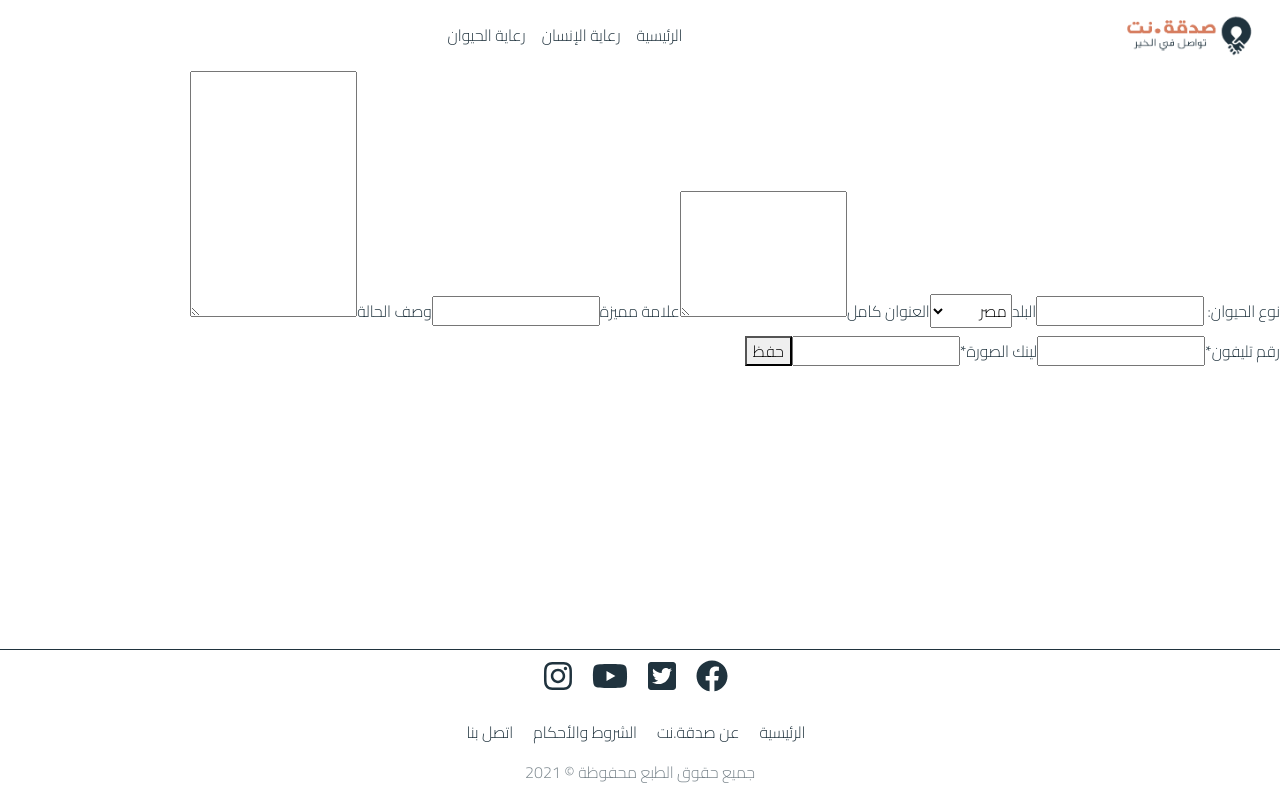
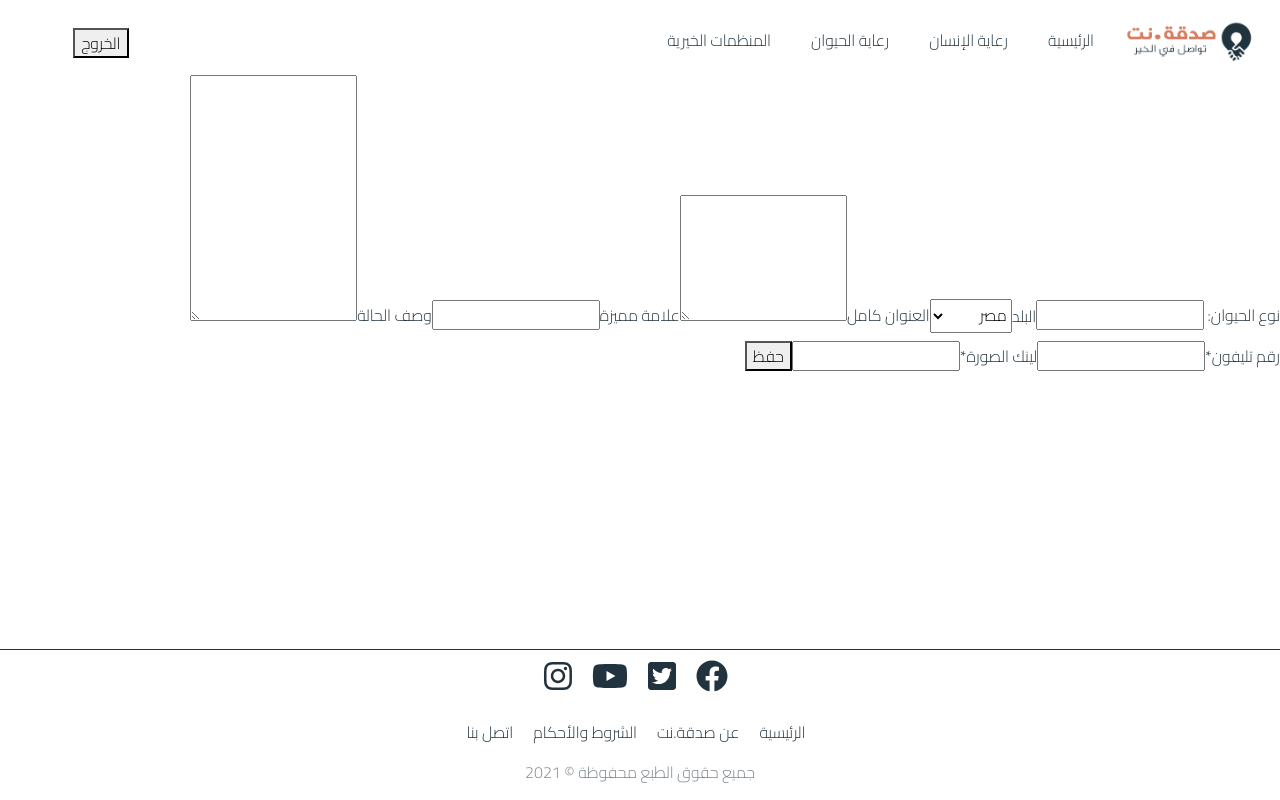
Before and after one commit to fatmaMGomaa/sdqh-frontend-v2, a React (Create React App) app: page /addcase in a window 1280 px wide. Built offline with nearby package versions, Linux system fonts and the light colour scheme; no server answers.

Commit message:
auth_provider, header and user_profile

```diff
--- a/src/App.js
+++ b/src/App.js
@@ -12,13 +12,15 @@ import login from './components/Forms/LogIn/LogIn';
 import EditUser from './components/Forms/EditUser/EditUser';
 import UserProfile from './components/UserProfile/UserProfile';
 import AddCase from './components/Forms/AddCase/AddCase';
-
+import Header from './components/Header/Header';
+import {UserProvider} from './Contexts/UserProvider'
 
 const App = () => {
   return (
     <>
-      <NavBar />
       <Router>
+        <UserProvider>
+          <Header />
           <main>
             <Switch>
               <Route path='/' exact component={Home} />
@@ -27,12 +29,13 @@ const App = () => {
               <Route path='/charity' exact component={Charity} />
               <Route path='/signup' exact component={SignUp} />
               <Route path='/login' exact component={login} />
-            <Route path='/profile' exact component={UserProfile} />
-            <Route path='/edituser' exact component={EditUser} />
+              <Route path='/user/:id' exact component={UserProfile} />
+              <Route path='/user/:id/edit' exact component={EditUser} />
               <Route path='/addcase' exact component={AddCase} />
               <Redirect to='/' />
             </Switch>
           </main>
+        </UserProvider>
       </Router>
       <Footer />
     </>
--- /dev/null
+++ b/src/Contexts/UserProvider.js
@@ -0,0 +1,28 @@
+import React, {createContext, useState, useEffect} from 'react';
+import { getLocalStorageItem } from "../util/localStorage";
+
+export const AuthContext = createContext({});
+
+export const UserProvider = (props) => {
+
+  const [loggedUser, setLoggedUser] = useState({});
+  const [userToken, setUserToken] = useState('');
+  const [isLogged, setIsLogged] = useState(false);
+
+  useEffect(() => {
+    const user = getLocalStorageItem("user");
+    const token = getLocalStorageItem("token");
+    setLoggedUser(user)
+    setUserToken(token)
+    setIsLogged(true)
+  },[])
+
+  const log_out = () => {
+    localStorage.clear();
+    setLoggedUser({});
+    setUserToken('');
+    setIsLogged(false)
+  }
+
+  return <AuthContext.Provider value={{log_out, loggedUser, userToken, setUserToken, setLoggedUser, isLogged, setIsLogged}} {...props} />
+}
--- a/src/components/CaseCard/CaseCard.scss
+++ b/src/components/CaseCard/CaseCard.scss
@@ -34,10 +34,13 @@
   }
 
   .card-container__button{
-   border: none;
-   border-radius: 0 7px 7px 0;
-   background-color: $dark-blue;
-   padding: 7px 14px;
-   margin-right: 5px;
+    border: none;
+    border-radius: 0 7px 7px 0;
+    background-color: $dark-blue;
+    padding: 7px 14px;
+    margin-right: 5px;
+    @include responsive-max($xs) {
+      font-size: $normal-font-size;
+    }
   }
 }
--- a/src/components/Forms/LogIn/LogIn.js
+++ b/src/components/Forms/LogIn/LogIn.js
@@ -1,6 +1,7 @@
-import React, { useState } from 'react';
+import React, { useState, useContext } from 'react';
 import axios from 'axios';
 import { saveToLocalStorage } from "../../../util/localStorage";
+import {AuthContext} from '../../../Contexts/UserProvider'
 
 import '../Form.scss';
 
@@ -9,6 +10,7 @@ const LogIn = () => {
   const initial_values = {email: '', password: ''}
   const [formValues, setFormValues] = useState(initial_values);
   const [formErrors, setFormErrors] = useState({});
+  const {setLoggedUser, loggedUser, setIsLogged, setUserToken} = useContext(AuthContext);
 
   const handleOnChange = (e) => {
     const {name, value} = e.target;
@@ -27,7 +29,9 @@ const LogIn = () => {
           saveToLocalStorage("token", response.data.token);
           saveToLocalStorage("user", response.data.user)
           saveToLocalStorage("userId", response.data.user.id);
-          // window.location.replace(process.env.REACT_APP_FRONTEND_URL);
+          setLoggedUser( response.data.user);
+          setUserToken(response.data.token);
+          setIsLogged(true);
         })
         .catch(error => {
           console.log(error);
--- /dev/null
+++ b/src/components/Header/Header.js
@@ -0,0 +1,38 @@
+import React, { useContext, useEffect } from 'react'
+import './Header.scss';
+import logo from './logo3.png';
+import { getLocalStorageItem } from "../../util/localStorage";
+import { Link } from 'react-router-dom';
+import {AuthContext} from '../../Contexts/UserProvider'
+
+// const logged_user = getLocalStorageItem("user");
+
+const Header = () => {
+
+  const {loggedUser, log_out, isLogged} = useContext(AuthContext);
+
+  return (
+    <header className='navbar'>
+      <h1 className='navbar__logo'><img src={logo} width="150" alt="sdqh logo"/></h1>
+      <ul className='navbar__ul'>
+        <li className='navbar__button navbar__link'>
+          {isLogged ? <button onClick={log_out}>الخروج</button> : <Link to='/login' className='navbar__link'> الدخول </Link>}
+        </li>
+        <Link to='/' className='navbar__link'>
+          <li>الرئيسية</li>
+        </Link>
+        <Link to='/human' className='navbar__link'>
+          <li>رعاية الإنسان</li>
+        </Link>
+        <Link to='/animal' className='navbar__link'>
+          <li>رعاية الحيوان</li>
+        </Link>
+        <Link to='/' className='navbar__link'>
+          <li>المنظمات الخيرية</li>
+        </Link>
+      </ul>
+    </header>
+  )
+}
+
+export default Header
--- /dev/null
+++ b/src/components/Header/Header.scss
@@ -0,0 +1,23 @@
+.navbar{
+
+  display: flex;
+  justify-content: flex-start;
+  align-items: center;
+  height: 75px;
+  &__ul{
+    display: flex;
+    justify-content: flex-start;
+    list-style: none;
+    width: 85%;
+    padding: 0;
+    margin: 0;
+  }
+  &__link{
+    text-decoration: none;
+    padding: 20px;
+  }
+  &__button{
+    margin-right: auto;
+    order: 5;
+  }
+}
--- a/src/components/NavBar/NavBar.js
+++ b/src/components/NavBar/NavBar.js
@@ -1,10 +1,14 @@
 import React from 'react';
 import Navbar from "react-bootstrap/Navbar";
 import Nav from "react-bootstrap/Nav";
+import NavDropdown from "react-bootstrap/NavDropdown";
 import './NavBar.scss';
 import logo from './logo3.png';
+import { getLocalStorageItem } from "../../util/localStorage";
 
 const NavBar = () => {
+  const logged_user = getLocalStorageItem("user");
+
   return (
     <Navbar collapseOnSelect expand="lg" className="navbar__container">
       <Navbar.Brand href="/"><img src={logo} width="150" alt="sdqh logo"/></Navbar.Brand>
@@ -15,6 +19,10 @@ const NavBar = () => {
           <Nav.Link href="/human">رعاية الإنسان</Nav.Link>
           <Nav.Link href="/animal">رعاية الحيوان</Nav.Link>
         </Nav>
+        <NavDropdown title={logged_user.firstName} id="collasible-nav-dropdown" className="danger">
+          <NavDropdown.Item href={`/user/${logged_user.id}`}>حسابي</NavDropdown.Item>
+          <NavDropdown.Item href="#action/3.2">Another action</NavDropdown.Item>
+        </NavDropdown>
       </Navbar.Collapse>
     </Navbar>
   )
--- a/src/components/UserProfile/UserProfile.js
+++ b/src/components/UserProfile/UserProfile.js
@@ -1,13 +1,75 @@
 import React, { useState, useEffect } from 'react';
+import { useParams } from 'react-router-dom';
 import axios from 'axios';
 import { getLocalStorageItem } from "../../util/localStorage";
+import Tabs from "react-bootstrap/Tabs";
+import Tab from "react-bootstrap/Tab";
+import { FontAwesomeIcon } from '@fortawesome/react-fontawesome';
+import { faEdit } from "@fortawesome/free-solid-svg-icons";
+import { Link } from 'react-router-dom';
+
+import './UserProfile.scss';
+import CaseCard from '../CaseCard/CaseCard';
 
 const UserProfile = () => {
-  const user = getLocalStorageItem("user");
+  const logged_user = getLocalStorageItem("user");
+  const token = getLocalStorageItem("token");
+  const { id } = useParams();
+
+  const [user, setuser] = React.useState([]);
+  const [humanCases, setHumanCases] = React.useState([])
+  const [animalCases, setAnimalCases] = React.useState([])
+
+  useEffect(() => {
+
+    const fetchData = async () => {
+      try {
+        const res = await axios.get(`${process.env.REACT_APP_BACKEND_URL}/userCases?userId=${id}`, {
+          headers: {
+              Authorization: `bearer ${token}`
+          }
+        })
+        setuser(res.data.user);
+        setHumanCases(res.data.humanCases);
+        setAnimalCases(res.data.animalCases)
+      } catch (error) {
+        console.log(error);
+      }
+    };
+
+    fetchData();
+
+  },[])
 
   return (
     <div>
-      {user.firstName} {user.lastName}
+      <div id="user-info">
+        <img src={user.image} alt={`${user.firstName} image`}/>
+        <h3>
+          {logged_user.id === user.id && <Link to={`${logged_user.id}/edit`}><FontAwesomeIcon icon={faEdit} size='1x'/></Link>} {user.firstName} {user.lastName}
+        </h3>
+      </div>
+      <Tabs defaultActiveKey="humanCases" transition={false} id="noanim-tab-example">
+        <Tab eventKey="humanCases" title="حالات الإنسان">
+          <div class="humanContainer">
+            {humanCases && humanCases.map(single_case => {
+              return(
+                <CaseCard key= {single_case.id} item={single_case}/>
+              )
+            })}
+          </div>
+        </Tab>
+        <Tab eventKey="animalCases" title="حالات الحيوان">
+        <div class="animalContainer">
+        {animalCases && animalCases.map(single_case => {
+          return(
+            <CaseCard key= {single_case.id} item={single_case}/>
+          )
+        })}
+      </div>
+        </Tab>
+
+      </Tabs>
     </div>
   )
 }
--- /dev/null
+++ b/src/components/UserProfile/UserProfile.scss
@@ -0,0 +1,48 @@
+@import "../../variables.scss";
+
+#user-info{
+    width: 25%;
+}
+#user-info img{
+    width: 200px;
+    height: 200px;
+    border-radius: 50%;
+    display: block;
+}
+#user-info, #user-info img{
+    margin: 0 auto;
+}
+#user-info h3{
+    text-align: center;
+}
+#edit{
+    color: #2196f3;
+}
+.wrapper{
+    display: block;
+}
+.humanContainer, .animalContainer{
+    width: 80%;
+    margin: 0 auto;
+}
+@media screen and (max-width: 900px) {
+    #user-info{
+    width: 50%;
+    }
+    #user-info img{
+    width: 150px;
+    height: 150px;
+    }
+}
+@media screen and (max-width: 767px) {
+    #user-info{
+    width: 100%;
+    }
+    #user-info img{
+    width: 100px;
+    height: 100px;
+    }
+    #user-info h2{
+    font-size: 120%;
+    }
+}
--- a/src/custom.scss
+++ b/src/custom.scss
@@ -1,4 +1,7 @@
+@import "./variables.scss";
 // Override default variables before the import
 $light:         #fff !default;
+$primary: $dark-blue !default;
+$danger: $dark-orange;
 
 @import "~bootstrap/scss/bootstrap";
```
Also changed, not shown: src/components/Header/logo3.png (added). Lines whose indentation alone changed are shown as unchanged.
